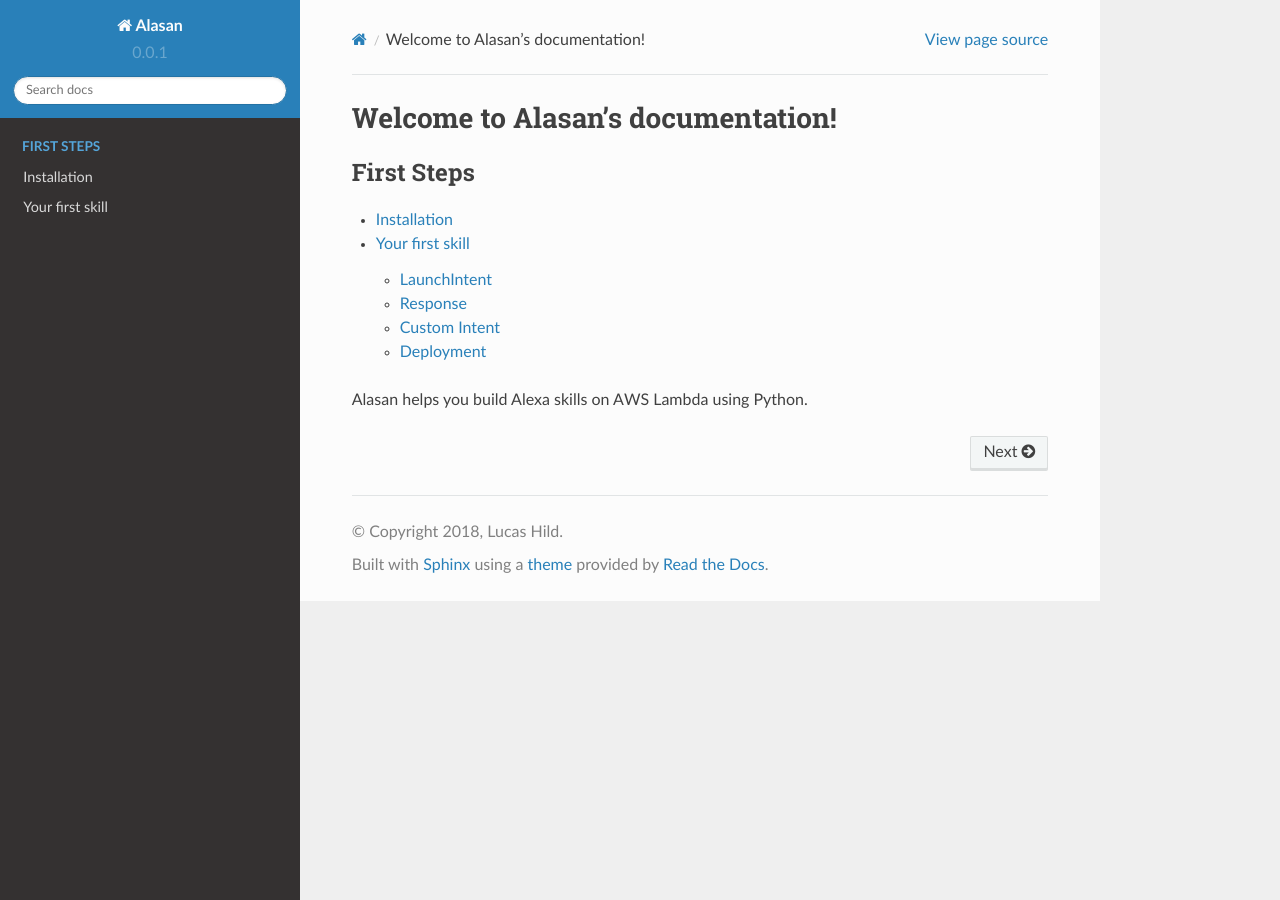
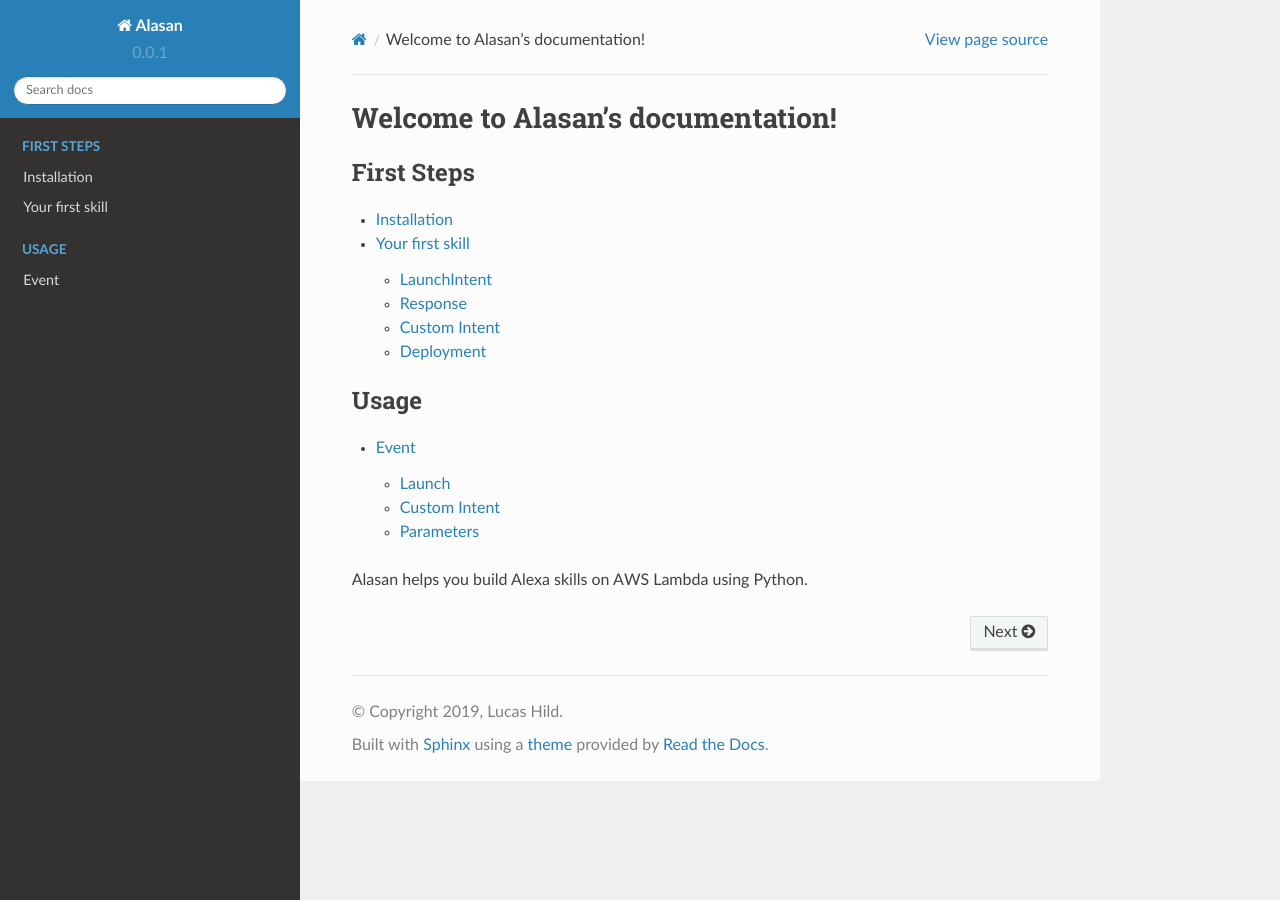
Before and after one commit to Lanseuo/alasan, a Sphinx documentation site: the page built from docs/source/index.rst, in a window 1280 px wide. Built offline with Sphinx 7.4.7 and the Read the Docs theme 2.0.0, drawn with Linux system fonts in a browser that asks for light colours.

Commit message:
Add event to docs

```diff
--- a/docs/requirements.txt
+++ b/docs/requirements.txt
@@ -1,2 +1,2 @@
-guzzle-sphinx-theme==0.7.11
 CommonMark==0.5.4
+sphinx-markdown-tables=0.0.9
--- a/docs/source/conf.py
+++ b/docs/source/conf.py
@@ -2,59 +2,60 @@
 
 from recommonmark.parser import CommonMarkParser
 import guzzle_sphinx_theme
-extensions = ['sphinx.ext.autodoc',
-              'sphinx.ext.coverage']
+extensions = ["sphinx.ext.autodoc",
+              "sphinx.ext.coverage",
+              "sphinx_markdown_tables"]
 
 # Add any paths that contain templates here, relative to this directory.
-templates_path = ['_templates']
+templates_path = ["_templates"]
 
-source_suffix = ['.rst', '.md']
-source_parsers = {'.md': CommonMarkParser}
+source_suffix = [".rst", ".md"]
+source_parsers = {".md": CommonMarkParser}
 
 # The master toctree document.
-master_doc = 'index'
+master_doc = "index"
 
 # General information about the project.
-project = 'Alasan'
-copyright = '2018, Lucas Hild'
-author = 'Lucas Hild'
+project = "Alasan"
+copyright = "2019, Lucas Hild"
+author = "Lucas Hild"
 
-version = '0.0.1'
+version = "0.0.1"
 release = version
 
 language = None
 exclude_patterns = []
-pygments_style = 'sphinx'
+pygments_style = "sphinx"
 todo_include_todos = False
-
 
 # -- Options for HTML output ----------------------------------------------
 
+# htlm_theme = "alabaster"
 html_theme = "sphinx_rtd_theme"
 html_theme_path = ["_themes", ]
-html_static_path = ['_static']
-htmlhelp_basename = 'alasandoc'
+html_static_path = ["_static"]
+htmlhelp_basename = "alasandoc"
 
 
 # -- Options for LaTeX output ---------------------------------------------
 
 latex_elements = {}
 latex_documents = [
-    (master_doc, 'alasan.tex', 'Alasan Documentation',
-     'Lucas Hild', 'manual'),
+    (master_doc, "alasan.tex", "Alasan Documentation",
+     "Lucas Hild", "manual"),
 ]
 
 # -- Options for manual page output ---------------------------------------
 
 man_pages = [
-    (master_doc, 'Alasan', 'Alasan Documentation',
+    (master_doc, "Alasan", "Alasan Documentation",
      [author], 1)
 ]
 
 # -- Options for Texinfo output -------------------------------------------
 
 texinfo_documents = [
-    (master_doc, 'Alasan', 'Alasan Documentation',
-     author, 'Alasan', 'One line description of project.',
-     'Miscellaneous'),
+    (master_doc, "Alasan", "Alasan Documentation",
+     author, "Alasan", "One line description of project.",
+     "Miscellaneous"),
 ]
--- a/docs/source/index.rst
+++ b/docs/source/index.rst
@@ -8,4 +8,10 @@
     first-steps/installation
     first-steps/first-skill
 
+.. toctree::
+    :glob:
+    :caption: Usage
+
+    usage/event
+
 Alasan helps you build Alexa skills on AWS Lambda using Python.
```
Also changed, not shown: docs/source/usage/event.md (added, +43 -0 lines).
